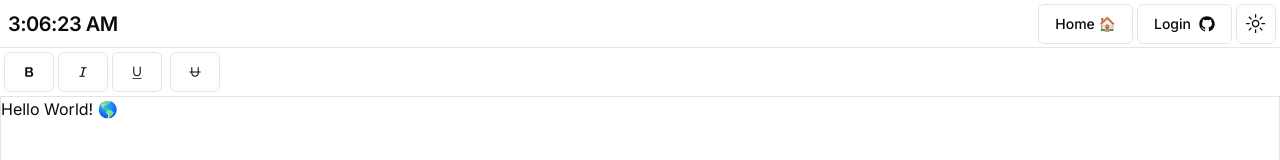
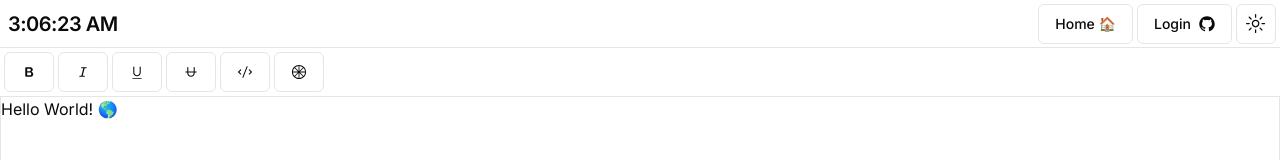
Before and after one commit to metal-face/blog-builder, a Next.js app: page /builder in a window 1280 px wide. Shown: the top 160 px of the page. Built offline with nearby package versions, Linux system fonts and the light colour scheme.

Commit message:
Add code and highlight extensions to Tiptap component

```diff
--- a/components/tip-tap.js
+++ b/components/tip-tap.js
@@ -7,9 +7,13 @@ import {
     FontItalicIcon,
     StrikethroughIcon,
     UnderlineIcon,
+    CodeIcon,
+    ColorWheelIcon,
 } from "@radix-ui/react-icons";
 import StarterKit from "@tiptap/starter-kit";
 import Underline from "@tiptap/extension-underline";
+import Code from "@tiptap/extension-code";
+import Highlight from "@tiptap/extension-highlight";
 
 Underline.configure({
     HTMLAttributes: {
@@ -17,9 +21,19 @@ Underline.configure({
     },
 });
 
+Code.configure({
+    HTMLAttributes: {
+        class: "my-custom-class",
+    },
+});
+
+Highlight.configure({
+    multicolor: true,
+});
+
 const Tiptap = () => {
     const editor = useEditor({
-        extensions: [StarterKit, Underline],
+        extensions: [StarterKit, Underline, Code, Highlight],
         content: "<p>Hello World! 🌎️</p>",
     });
 
@@ -36,7 +50,7 @@ const Tiptap = () => {
                         <FontBoldIcon className="w-4 h-4" />
                     </Button>
                 </div>
-                <div className="">
+                <div>
                     <Button
                         variant="outline"
                         onClick={() =>
@@ -54,7 +68,7 @@ const Tiptap = () => {
                         <UnderlineIcon className="w-4 h-4" />
                     </Button>
                 </div>
-                <div className="m-1">
+                <div>
                     <Button
                         variant="outline"
                         onClick={() =>
@@ -62,6 +76,26 @@ const Tiptap = () => {
                         }
                     >
                         <StrikethroughIcon className="w-4 h-4" />
+                    </Button>
+                </div>
+                <div className="m-1">
+                    <Button
+                        variant="outline"
+                        onClick={() => editor.commands.toggleCode()}
+                    >
+                        <CodeIcon className="w-4 h-4" />
+                    </Button>
+                </div>
+                <div>
+                    <Button
+                        variant="outline"
+                        onClick={() =>
+                            editor.commands.toggleHighlight({
+                                color: "#ffcc00",
+                            })
+                        }
+                    >
+                        <ColorWheelIcon className="w-4 h-4" />
                     </Button>
                 </div>
             </div>
```
